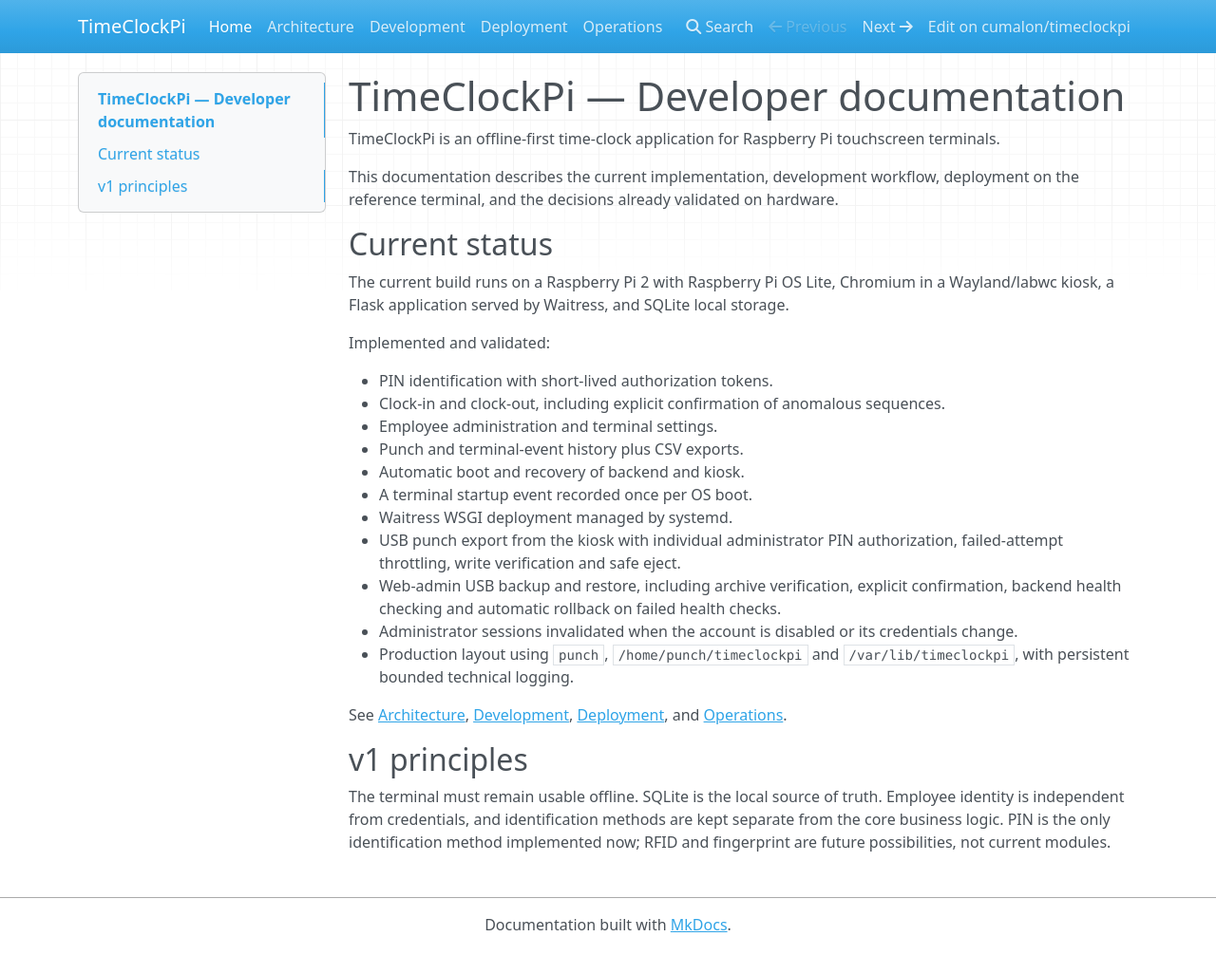
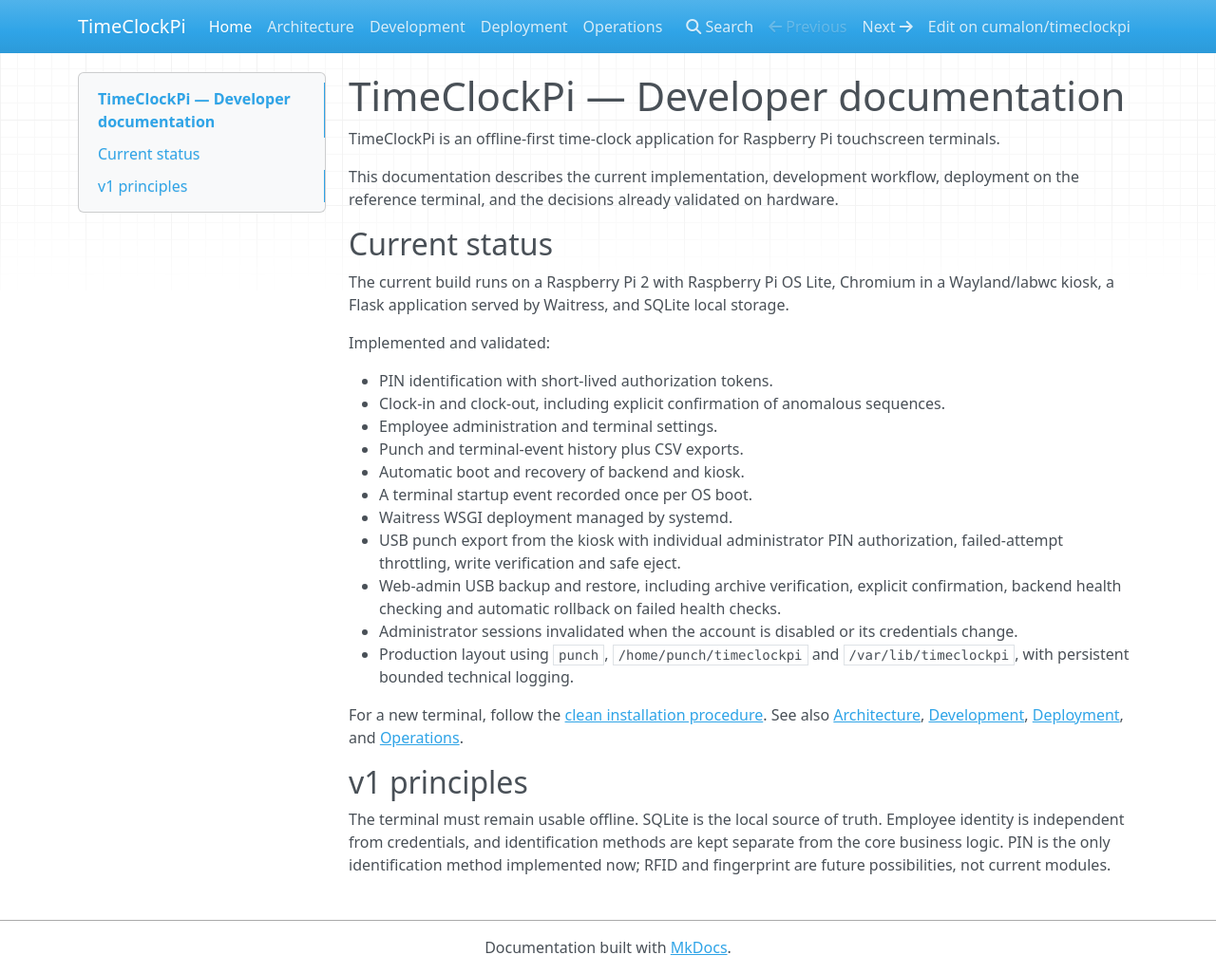
Before and after one commit to cumalon/punchclock, an MkDocs documentation site: the page built from docs/index.md, in a window 1280 px wide and 1026 px high. Shown: the whole window at 95% size. Built offline with MkDocs 1.6.1, drawn with Linux system fonts in a browser that asks for light colours; nearby versions of some CDN libraries.

Commit message:
docs: document validated clean installation workflow

```diff
--- a/docs/index.md
+++ b/docs/index.md
@@ -22,7 +22,7 @@
 - Administrator sessions invalidated when the account is disabled or its credentials change.
 - Production layout using `punch`, `/home/punch/timeclockpi` and `/var/lib/timeclockpi`, with persistent bounded technical logging.
 
-See [Architecture](architecture.md), [Development](development.md), [Deployment](deployment.md), and [Operations](operations.md).
+For a new terminal, follow the [clean installation procedure](deployment.md#clean-installation-on-a-new-raspberry-pi). See also [Architecture](architecture.md), [Development](development.md), [Deployment](deployment.md), and [Operations](operations.md).
 
 ## v1 principles
 
```
